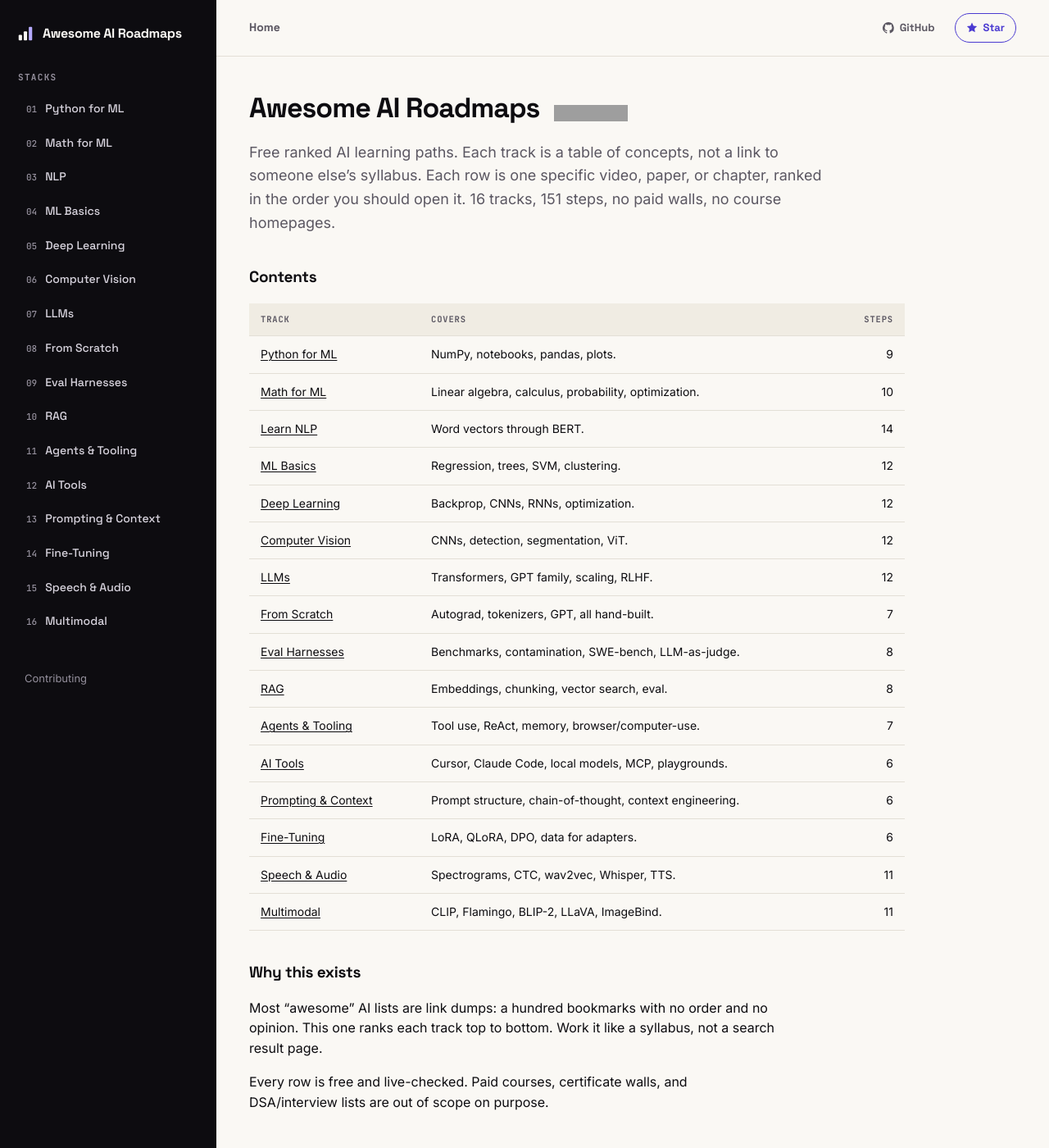
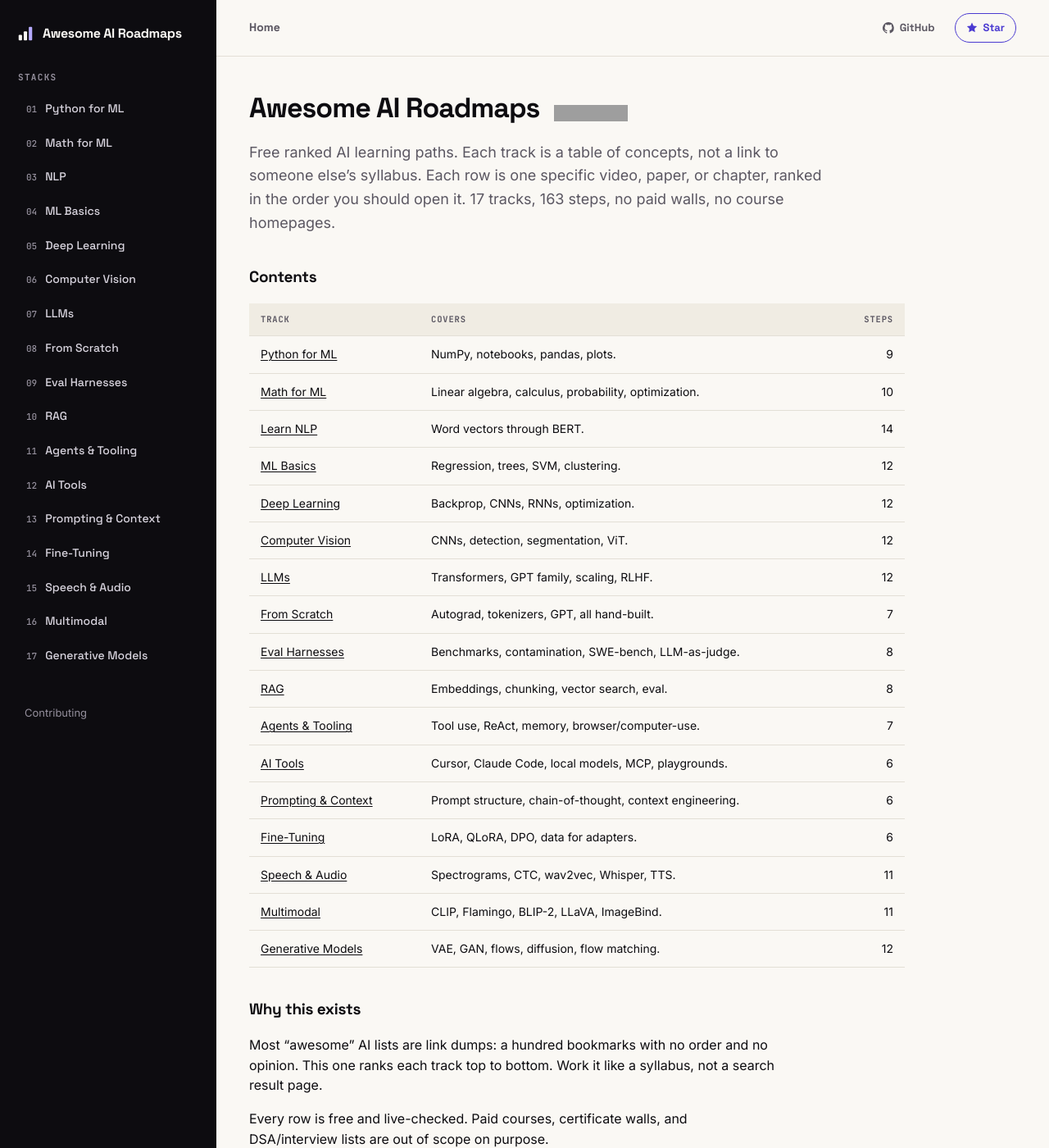
Before and after one commit to GruheshKurra/awesome-ai-roadmaps, a Jekyll site: the page built from README.md, in a window 1280 px wide and 1400 px high. Shown: the whole window at 82% size. Built offline with Jekyll 4.4.1, drawn with Linux system fonts in a browser that asks for light colours; our own code applies the rules of GitHub Pages for plain Markdown files; grey boxes are pictures that could not be loaded.

Commit message:
Add Generative Models track

```diff
--- a/README.md
+++ b/README.md
@@ -1,6 +1,6 @@
 # Awesome AI Roadmaps [![Awesome](https://awesome.re/badge.svg)](https://awesome.re)
 
-Free ranked AI learning paths. Each track is a table of concepts, not a link to someone else's syllabus. Each row is one specific video, paper, or chapter, ranked in the order you should open it. 16 tracks, 151 steps, no paid walls, no course homepages.
+Free ranked AI learning paths. Each track is a table of concepts, not a link to someone else's syllabus. Each row is one specific video, paper, or chapter, ranked in the order you should open it. 17 tracks, 163 steps, no paid walls, no course homepages.
 
 ## Contents
 
@@ -22,6 +22,7 @@ Free ranked AI learning paths. Each track is a table of concepts, not a link to
 | [Fine-Tuning](tracks/fine-tuning/) | LoRA, QLoRA, DPO, data for adapters. | 6 |
 | [Speech & Audio](tracks/speech-audio/) | Spectrograms, CTC, wav2vec, Whisper, TTS. | 11 |
 | [Multimodal](tracks/multimodal/) | CLIP, Flamingo, BLIP-2, LLaVA, ImageBind. | 11 |
+| [Generative Models](tracks/generative-models/) | VAE, GAN, flows, diffusion, flow matching. | 12 |
 
 ## Why this exists
 
--- a/_config.yml
+++ b/_config.yml
@@ -78,6 +78,8 @@ track_nav:
     label: Speech & Audio
   - slug: multimodal
     label: Multimodal
+  - slug: generative-models
+    label: Generative Models
 
 exclude:
   - LICENSE
```
Also changed, not shown: tracks/generative-models/README.md (added, +24 -0 lines), 1 other file.
